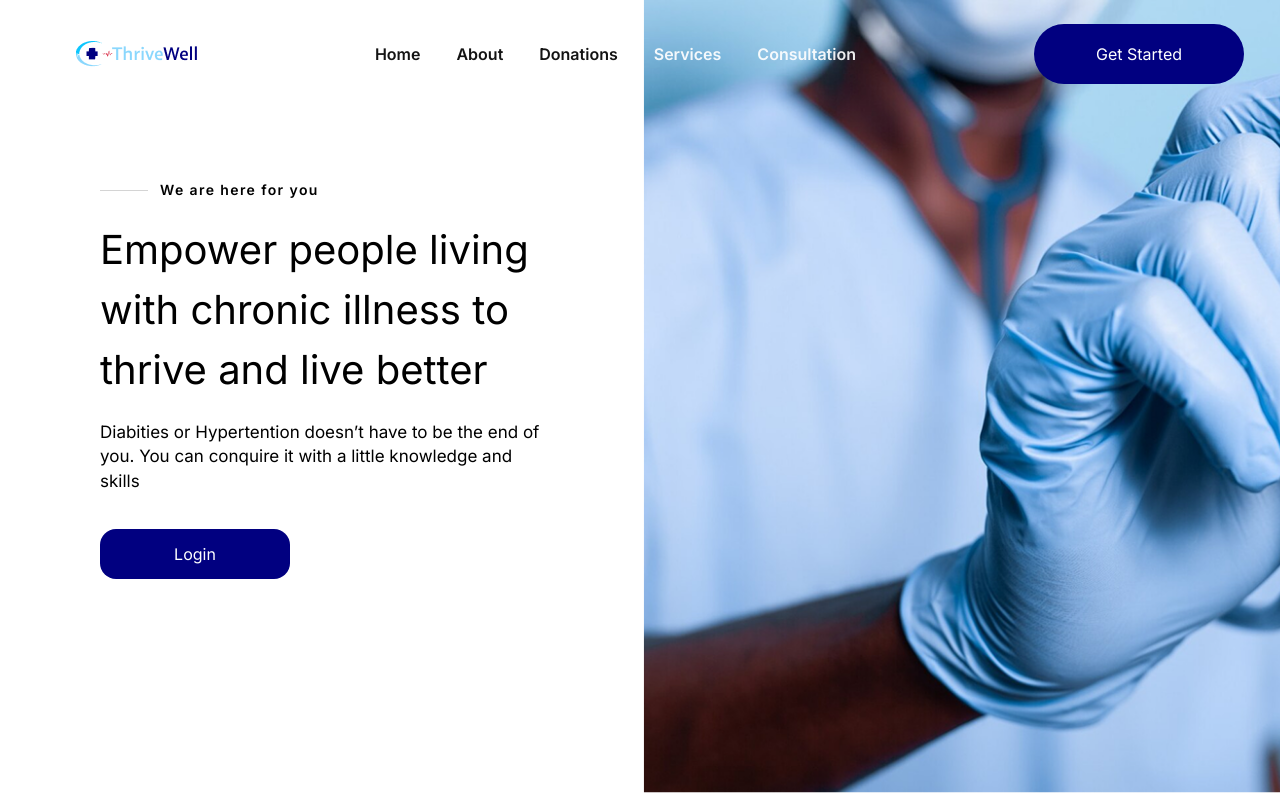
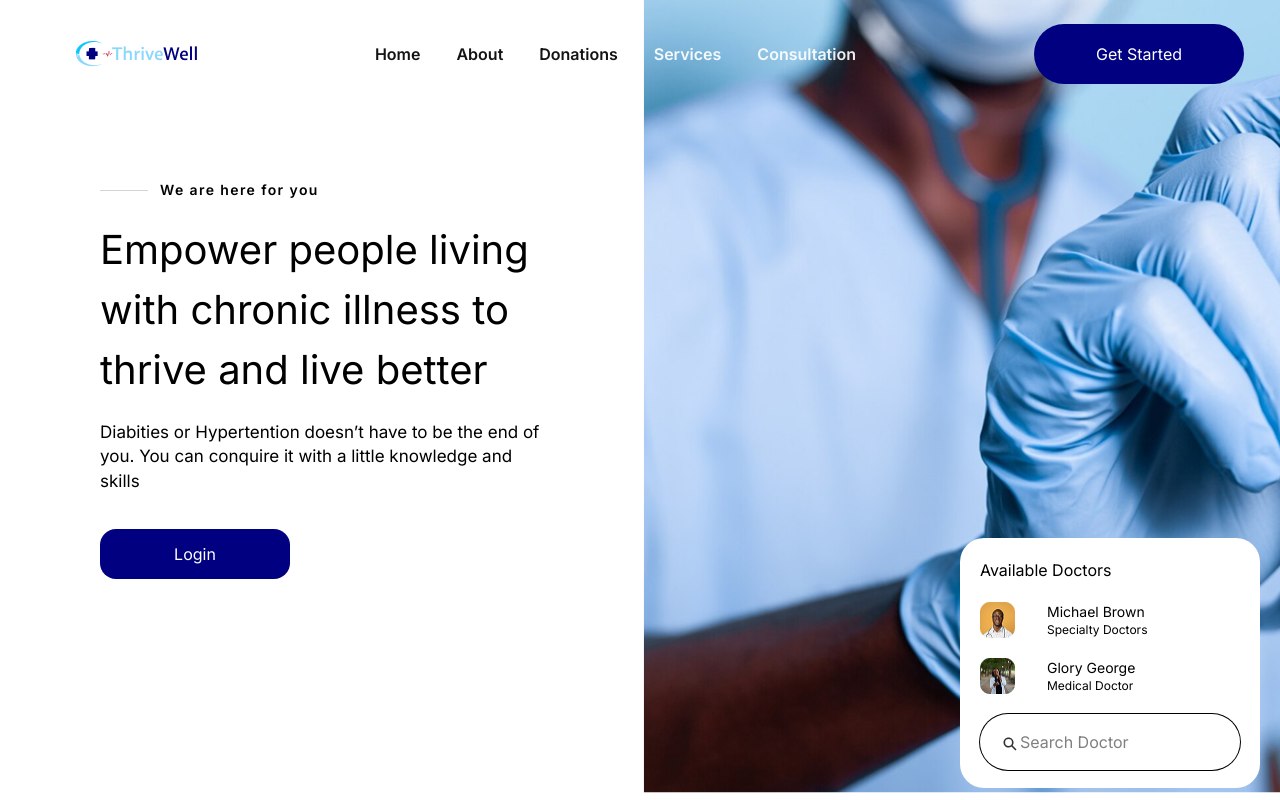
Before and after one commit to Benedyct01/thrivewell, a React (Vite) app: page / in a window 1280 px wide. Shown: the top 800 px of the page. Built offline with nearby package versions, Linux system fonts and the light colour scheme.

Commit message:
Hero: Added a search for doctors

```diff
--- a/src/components/home/Hero.jsx
+++ b/src/components/home/Hero.jsx
@@ -1,5 +1,8 @@
 import React from 'react'
 import homehero from '/homehero.png'
+import { IoSearchSharp } from "react-icons/io5";
+
+
 const Hero = () => {
   return (
     <>
@@ -20,7 +23,7 @@ of you. You can conquire it with a little knowledge and skills</p>
       </div>
       <div className='w-1/2 max-lg:w-full'>
       <div
-                        className=" w-full h-screen max-md:h-[50vh]"
+                        className="relative w-full h-screen max-md:h-[50vh]"
                         style={{
                           backgroundImage: `url(${homehero})`,
                           backgroundSize: 'cover',
@@ -28,6 +31,24 @@ of you. You can conquire it with a little knowledge and skills</p>
 
                         }}
                       >
+                        <div className='absolute bottom-3 right-5 w-[250px] h-[200px] lg:w-[300px] lg:h-[250px] bg-white p-3 lg:p-5 flex flex-col gap-2 lg:gap-5 rounded-3xl'>
+                          <p className='text-semibold'>Available Doctors</p>
+                          <div className='flex flex-row gap-2 lg:gap-5'>
+                            <img src='/michael.png' />
+                            <div className='flex flex-col ml-3'>
+                              <p className='text-sm'>Michael Brown</p>
+                              <p className='text-xs'>Specialty Doctors</p>
+                            </div>
+                          </div>
+                          <div className='flex flex-row gap-2 lg:gap-5'>
+                            <img src='/glory.png' />
+                            <div className='flex flex-col ml-3'>
+                              <p className='text-sm'>Glory George</p>
+                              <p className='text-xs'>Medical Doctor</p>
+                            </div>
+                          </div>
+                          <form action="sumbit"><div className='relative max-lg:pt-4'><input type="text" className='w-full p-1 lg:p-3 bg-white py-2 lg:py-4 px-8 lg:px-10 rounded-full outline-none ring' placeholder='Search Doctor' /><div className='w-5 lg:w-9 h-5 lg:h-9 rounded-md absolute bottom-2 left-3 flex justify-center items-center'><IoSearchSharp className='text-[#313030]' /></div></div></form>
+                        </div>
       </div>
       </div>
       </div>
```
Also changed, not shown: public/glory.png (added), public/michael.png (added).
